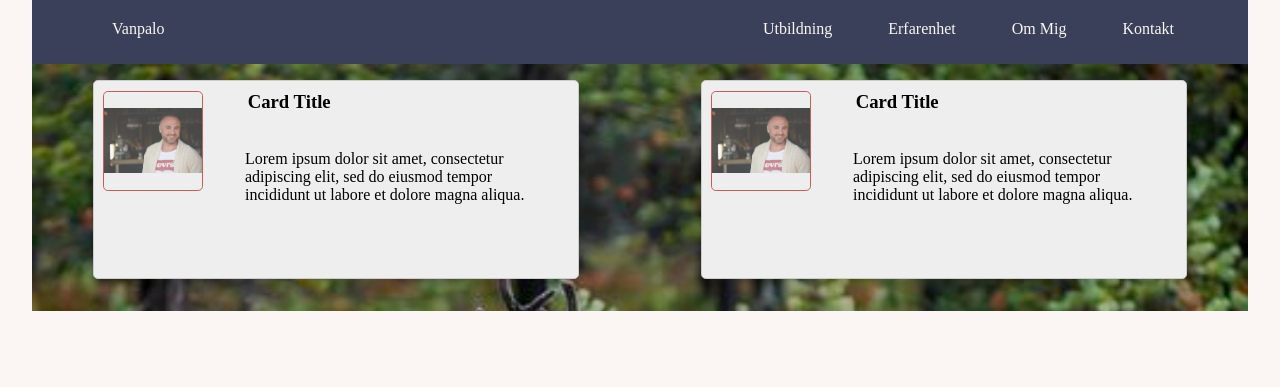
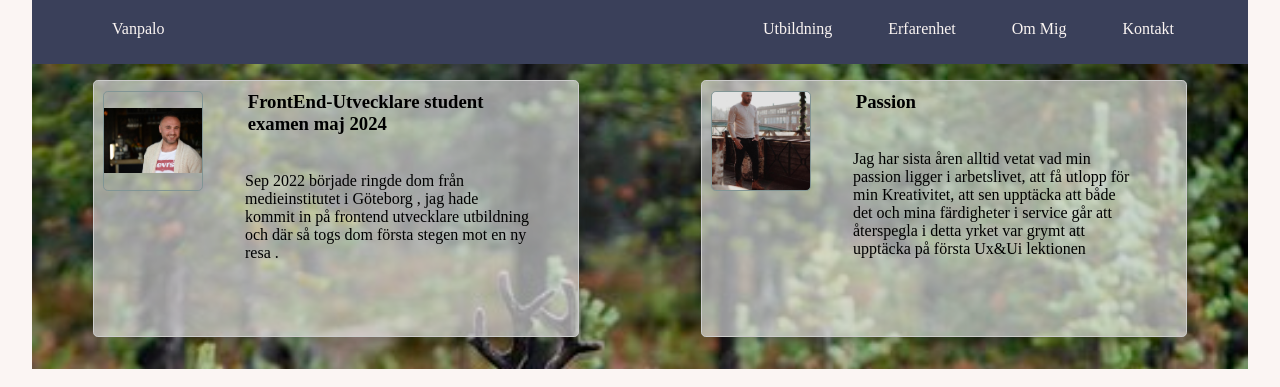
Before and after one commit to Knightrider85/cv-javascript, a plain HTML site: page index.html in a window 1280 px wide. Shown: the top 387 px of the page. Drawn offline with Linux system fonts and the light colour scheme.

```diff
--- a/index.html
+++ b/index.html
@@ -35,11 +35,17 @@
     <main class="container1 container">
         <div class="card">
             <div class="img-cards"></div>
-            <div class="content"><h3>Card Title</h3><p>Lorem ipsum dolor sit amet, consectetur adipiscing elit, sed do eiusmod tempor incididunt ut labore et dolore magna aliqua.</p></div>
+            <div class="content">
+                <h3>FrontEnd-Utvecklare student examen maj 2024</h3>
+                <p>Sep 2022 började ringde dom från medieinstitutet i Göteborg
+                    , jag hade kommit in på frontend utvecklare utbildning och
+                    där så togs dom första stegen mot en ny resa .</p></div>
         </div>
         <div class="card">
-            <div class="img-cards"></div>
-            <div class="content"><h3>Card Title</h3><p>Lorem ipsum dolor sit amet, consectetur adipiscing elit, sed do eiusmod tempor incididunt ut labore et dolore magna aliqua.</p></div>
+            <div class="img-cards imgcard2"></div>
+            <div class="content"><h3>Passion</h3><p>Jag har sista åren alltid vetat vad min passion ligger i arbetslivet,
+                att få utlopp för min Kreativitet, att sen upptäcka att både det och mina färdigheter i service
+            går att återspegla i detta yrket var grymt att upptäcka på första Ux&Ui lektionen</p></div>
         </div>
     </main>
     <div class="container">
--- a/style.css
+++ b/style.css
@@ -69,10 +69,10 @@ body {
   }
 
 
-  .card {
+.card {
     width: 40%;
     display: flex;
-    background: #eee;
+    background: rgba(238, 238, 238, 0.61);
     padding: 0.6em 1em 0.6em 0.6em;
     margin-bottom: 1em;
     border-radius: 0.3em;
@@ -80,7 +80,7 @@ body {
     border: solid 1px #ccc;
   }
 
-  .img-cards {
+.img-cards {
 
     min-width: 100px;
     height: 100px;
@@ -89,10 +89,14 @@ body {
     background-size: contain;
     background-repeat: no-repeat;
     background-position: center;
-    opacity: .7;
+    /* opacity: .7; */
     margin: 0 0.6em 0 0;
-    border: solid 1px firebrick;
+    border: solid 1px #819595;
   }
+
+.imgcard2 {
+    background-image: url(./bildmig3.jpeg);
+}
 
 .banner {
     max-width: 1400px;
```
